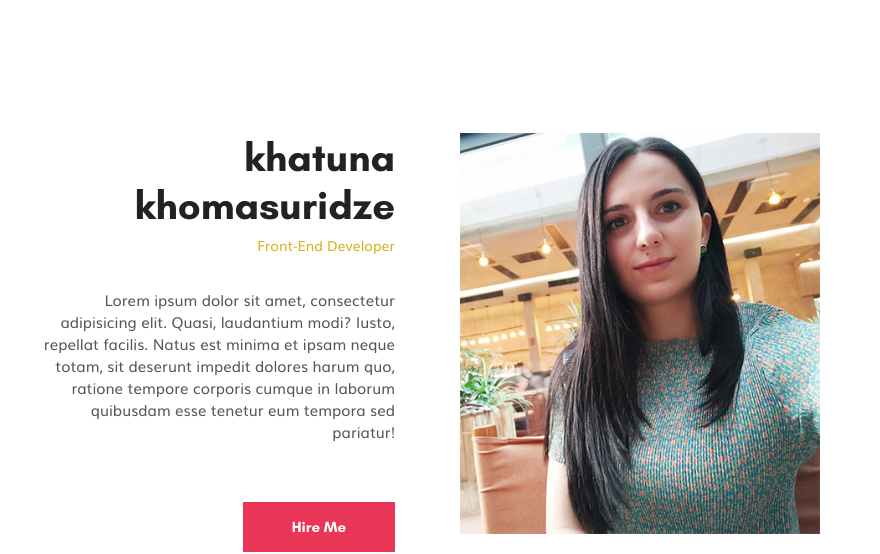
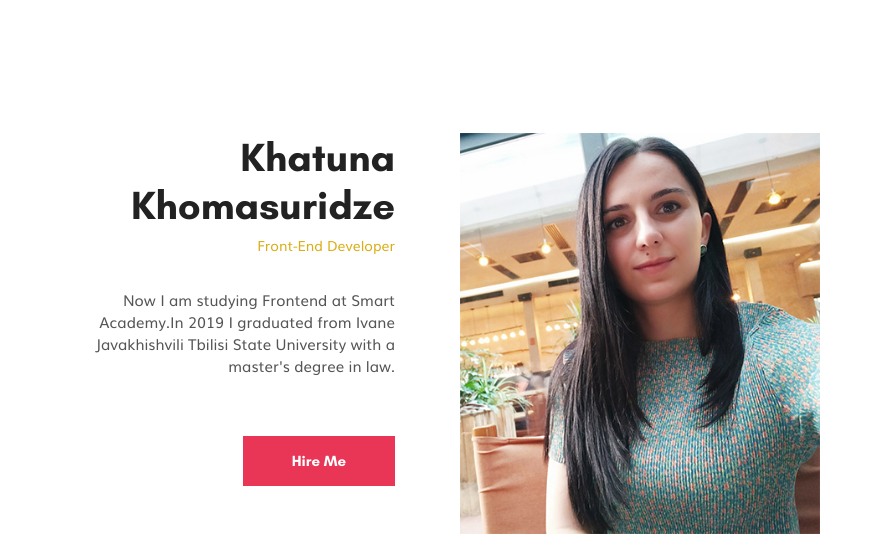
Before and after one commit to khatunakhomasuridze08/Final-project, a plain HTML site: page index.html in a window 1280 px wide. Shown: the part 962-1516 px from the top of the page, 0-880 px from the left. Drawn offline with Linux system fonts and the light colour scheme; files whose address does not match are found by name; a web font is replaced by a local one.

Commit message:
add pers.info

```diff
--- a/index.html
+++ b/index.html
@@ -55,9 +55,9 @@
     <div class="container">
         <div class="personal_info_content" id="personal-info-content">
             <div class="personal_info">
-                <h2>khatuna khomasuridze</h2>
+                <h2>Khatuna Khomasuridze</h2>
                 <span>Front-End Developer</span>
-                <p>Lorem ipsum dolor sit amet, consectetur adipisicing elit. Quasi, laudantium modi? Iusto, repellat facilis. Natus est minima et ipsam neque totam, sit deserunt impedit dolores harum quo, ratione tempore corporis cumque in laborum quibusdam esse tenetur eum tempora sed pariatur!</p>
+                <p> Now I am studying Frontend at Smart Academy.In 2019 I graduated from Ivane Javakhishvili Tbilisi State University with a master's degree in law. </p>
                 <button>Hire Me</button>
             </div>
 
```
